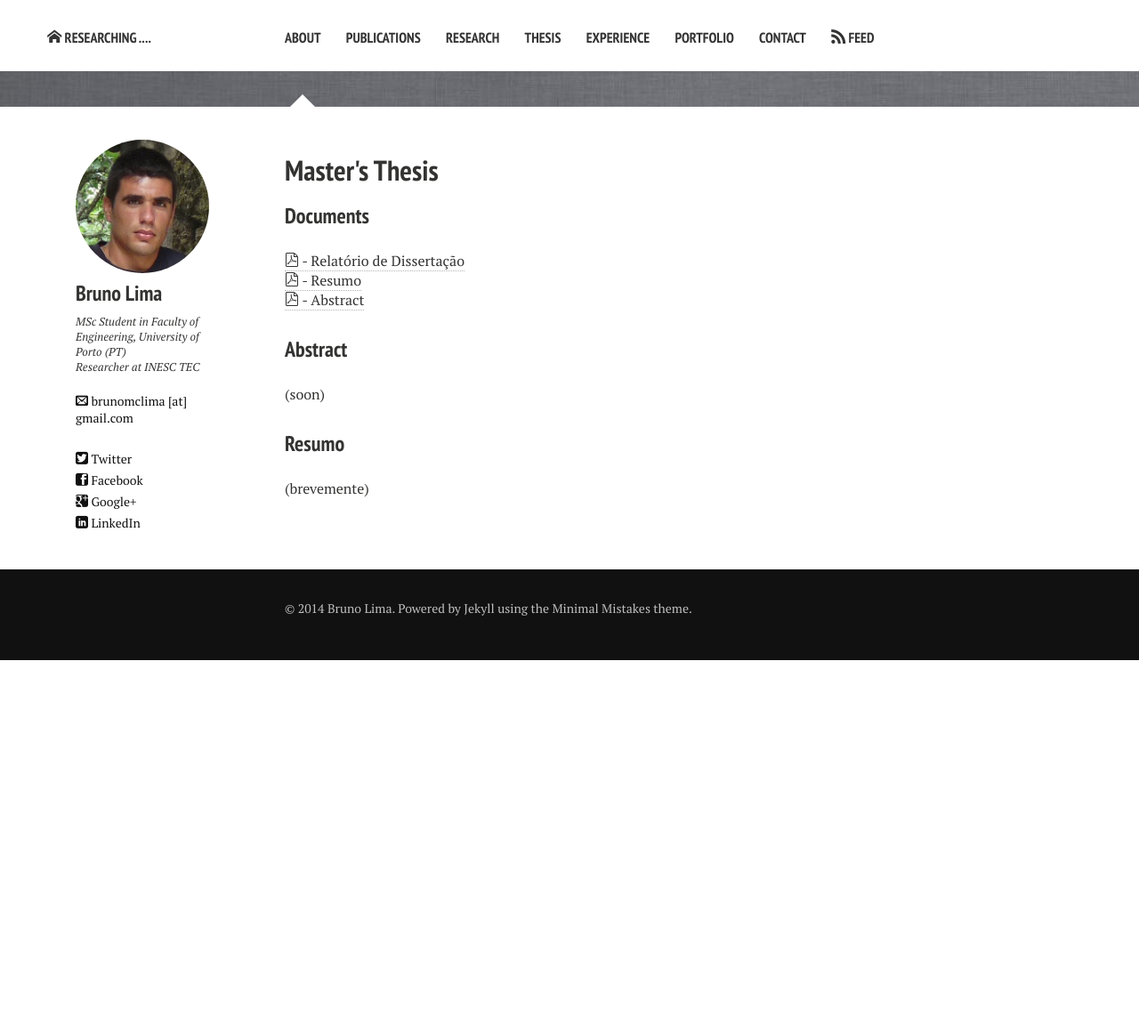
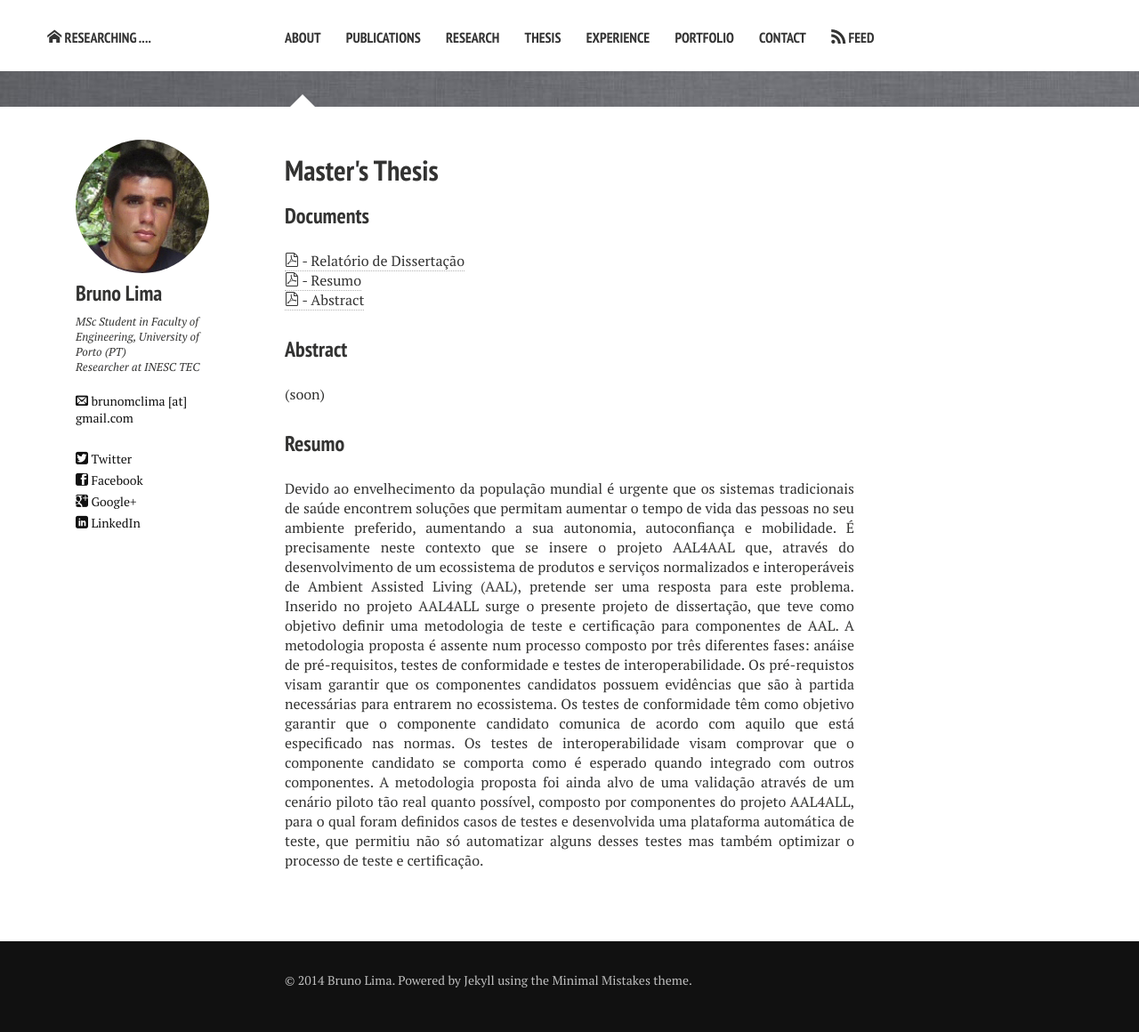
Before and after one commit to Bruno-Lima/Bruno-Lima.github.io, a Jekyll site: the page built from thesis.md, in a window 1280 px wide. Shown: the whole page at 89% size. Built offline with Jekyll 4.4.1, drawn with Linux system fonts in a browser that asks for light colours; nearby versions of some CDN libraries; before the commit the page ends 900 px from its top, so only the background shows below that.

Commit message:
fix bugs

```diff
--- a/thesis.md
+++ b/thesis.md
@@ -18,4 +18,6 @@ image:
 
 ### Resumo
 
-(brevemente)
+Devido ao envelhecimento da população mundial é urgente que os sistemas tradicionais de saúde encontrem soluções que permitam aumentar o tempo de vida das pessoas no seu ambiente preferido, aumentando a sua autonomia, autoconfiança e mobilidade. É precisamente neste contexto que se insere o projeto AAL4AAL que, através do desenvolvimento de um ecossistema de produtos e serviços normalizados e interoperáveis de Ambient Assisted Living (AAL), pretende ser uma resposta para este problema.
+Inserido no projeto AAL4ALL surge o presente projeto de dissertação, que teve como objetivo definir uma metodologia de teste e certificação para componentes de AAL. A metodologia proposta é assente num processo composto por três diferentes fases: anáise de pré-requisitos, testes de conformidade e testes de interoperabilidade. Os pré-requistos visam garantir que os componentes candidatos possuem evidências que são à partida necessárias para entrarem no ecossistema. Os testes de conformidade têm como objetivo garantir que o componente candidato comunica de acordo com aquilo que está especificado nas normas. Os testes de interoperabilidade visam comprovar que o componente candidato se comporta como é esperado quando integrado com outros componentes.
+A metodologia proposta foi ainda alvo de uma validação através de um cenário piloto tão real quanto possível, composto por componentes do projeto AAL4ALL, para o qual foram definidos casos de testes e desenvolvida uma plataforma automática de teste, que permitiu não só automatizar alguns desses testes mas também optimizar o processo de teste e certificação.
```
